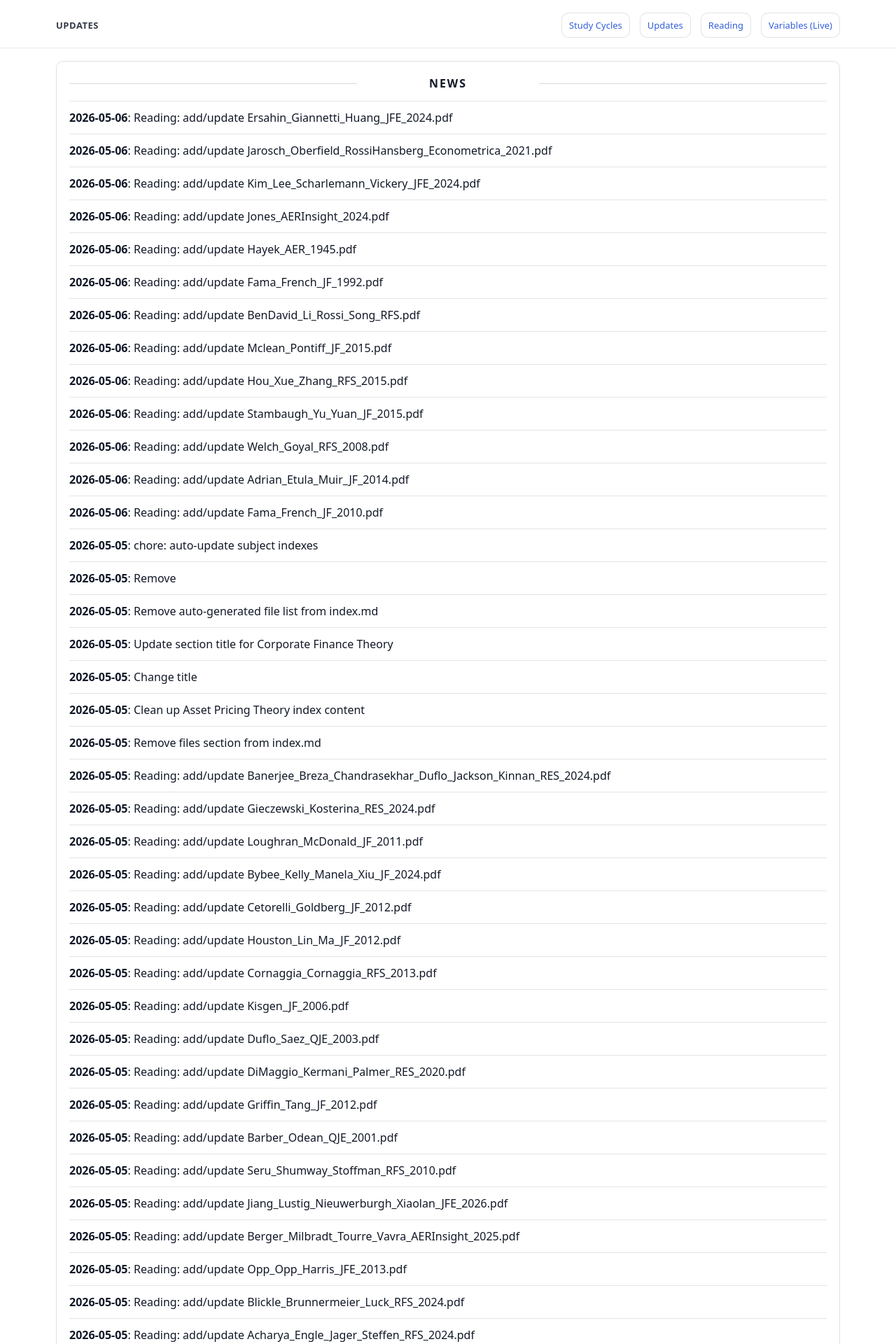
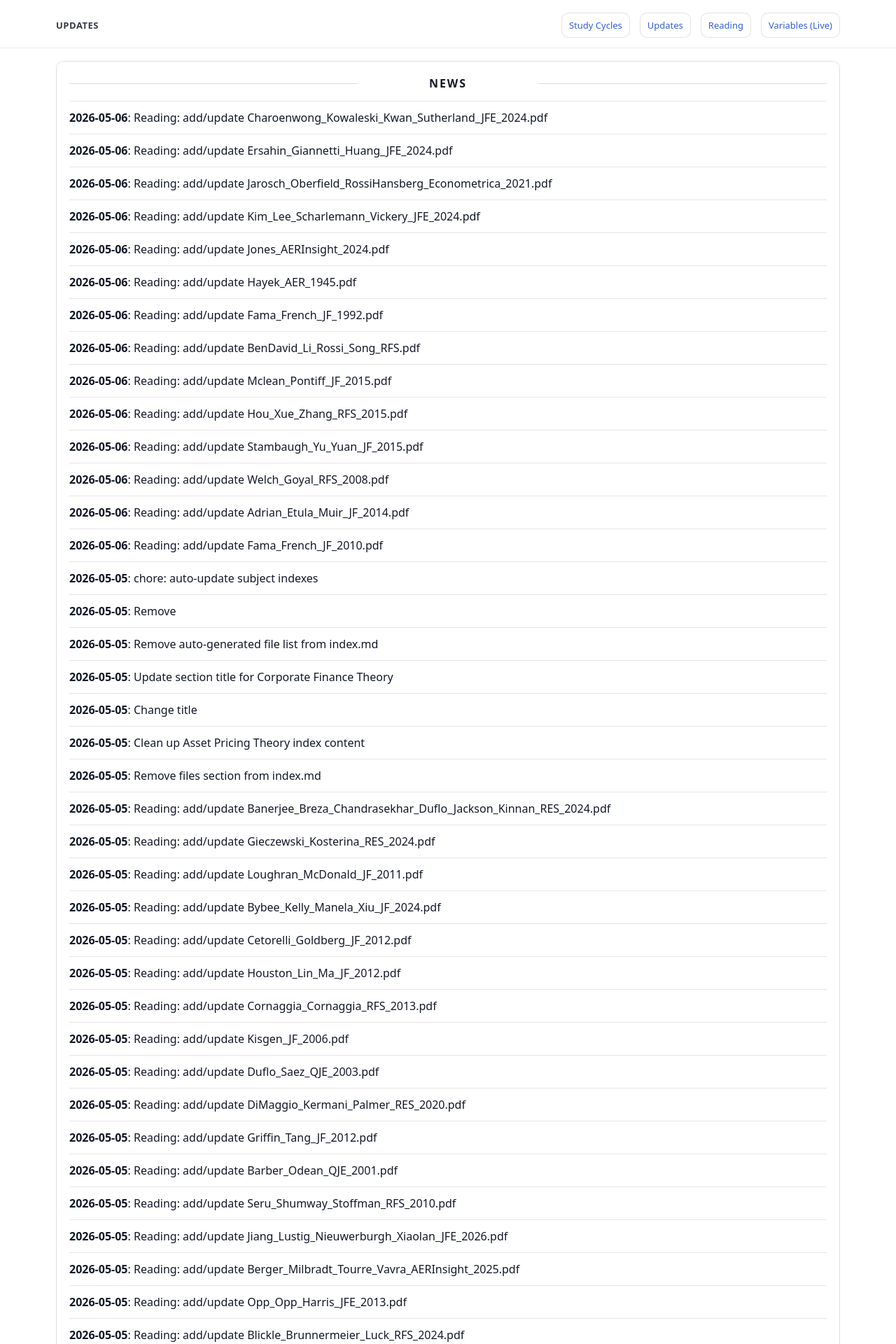
Before and after one commit to yaxinzn/study-archive, a Jekyll site: the page built from updates/index.md, in a window 1280 px wide. Shown: the top 1920 px of the page at 70% size. Built offline with Jekyll 4.4.1, drawn with Linux system fonts in a browser that asks for light colours; some of the changed text lies outside the part shown.

Commit message:
chore: update NEWS feed

```diff
--- a/_data/news.yml
+++ b/_data/news.yml
@@ -1,4 +1,7 @@
 # Auto-generated update history (sorted newest -> oldest). Do not edit manually.
+- ts: "1778061537"
+  date: "2026-05-06"
+  title: "Reading: add/update Charoenwong_Kowaleski_Kwan_Sutherland_JFE_2024.pdf"
 - ts: "1778061112"
   date: "2026-05-06"
   title: "Reading: add/update Ersahin_Giannetti_Huang_JFE_2024.pdf"
```
